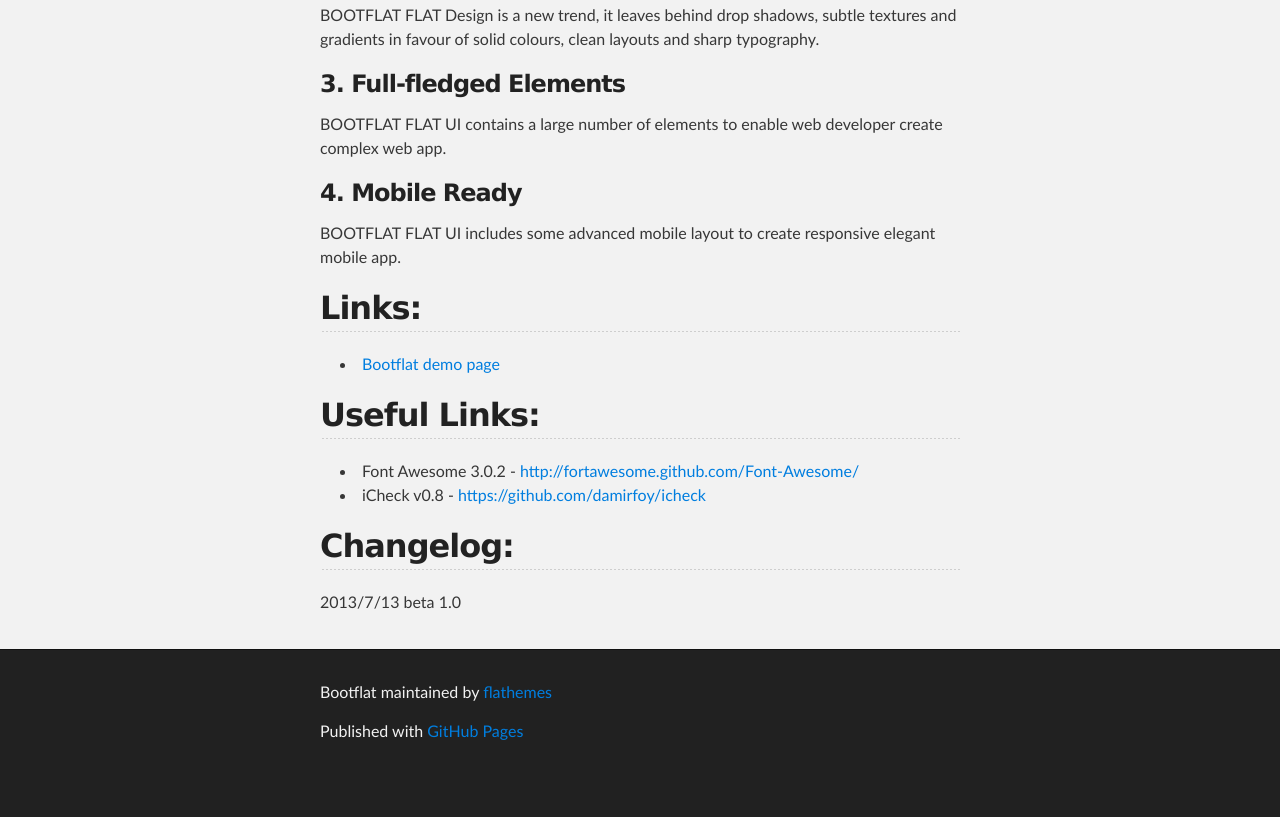
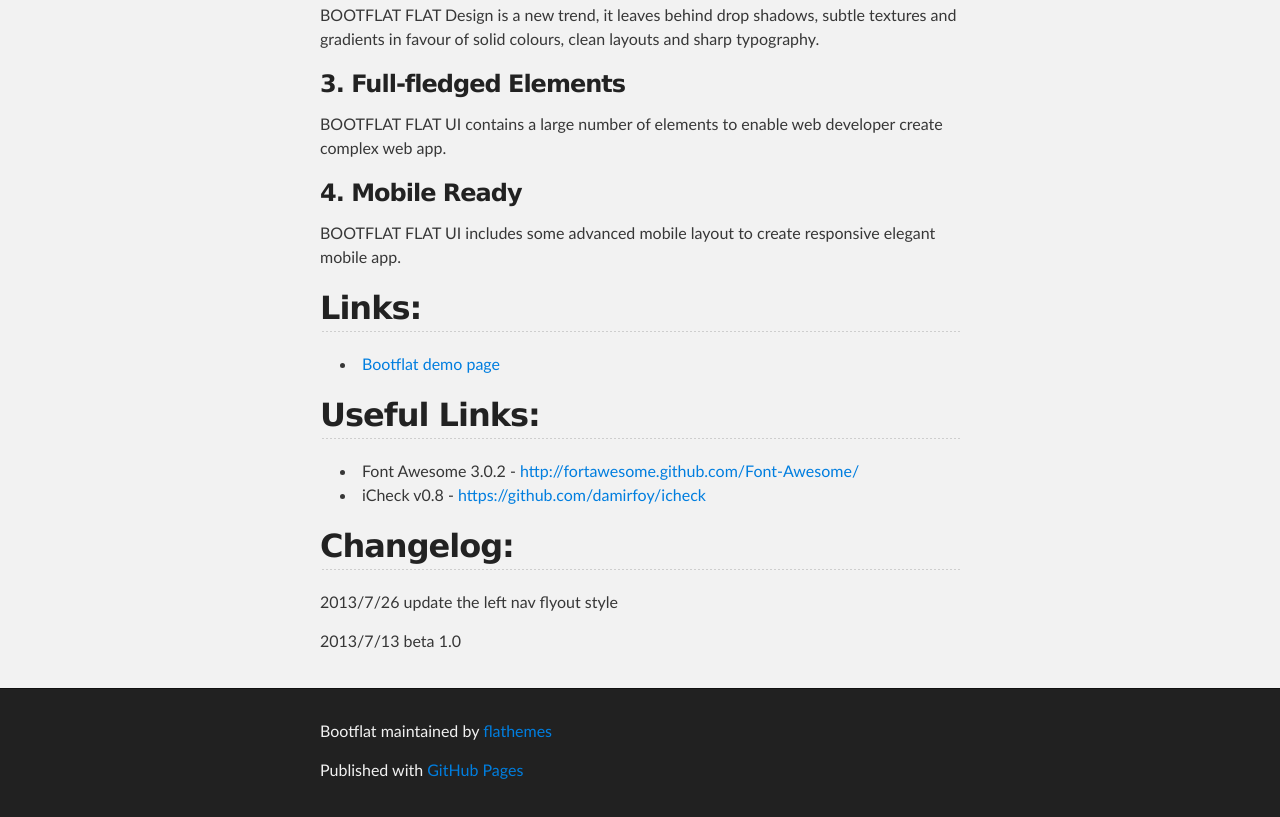
Before and after one commit to wangsai/bootflat, a plain HTML site: page index.html in a window 1280 px wide. Shown: the part 817-1634 px from the top of the page. Before the commit the page ends 1595 px from the top, so only its background shows below. Drawn offline with Linux system fonts and the light colour scheme.

Commit message:
Create gh-pages branch via GitHub

```diff
--- a/index.html
+++ b/index.html
@@ -79,6 +79,8 @@
 </ul><h2>
 <a name="changelog" class="anchor" href="#changelog"><span class="octicon octicon-link"></span></a>Changelog:</h2>
 
+<p>2013/7/26 update the left nav flyout style</p>
+
 <p>2013/7/13 beta 1.0</p>
       </section>
     </div>
```
Also changed, not shown: params.json (+1 -1 lines).
